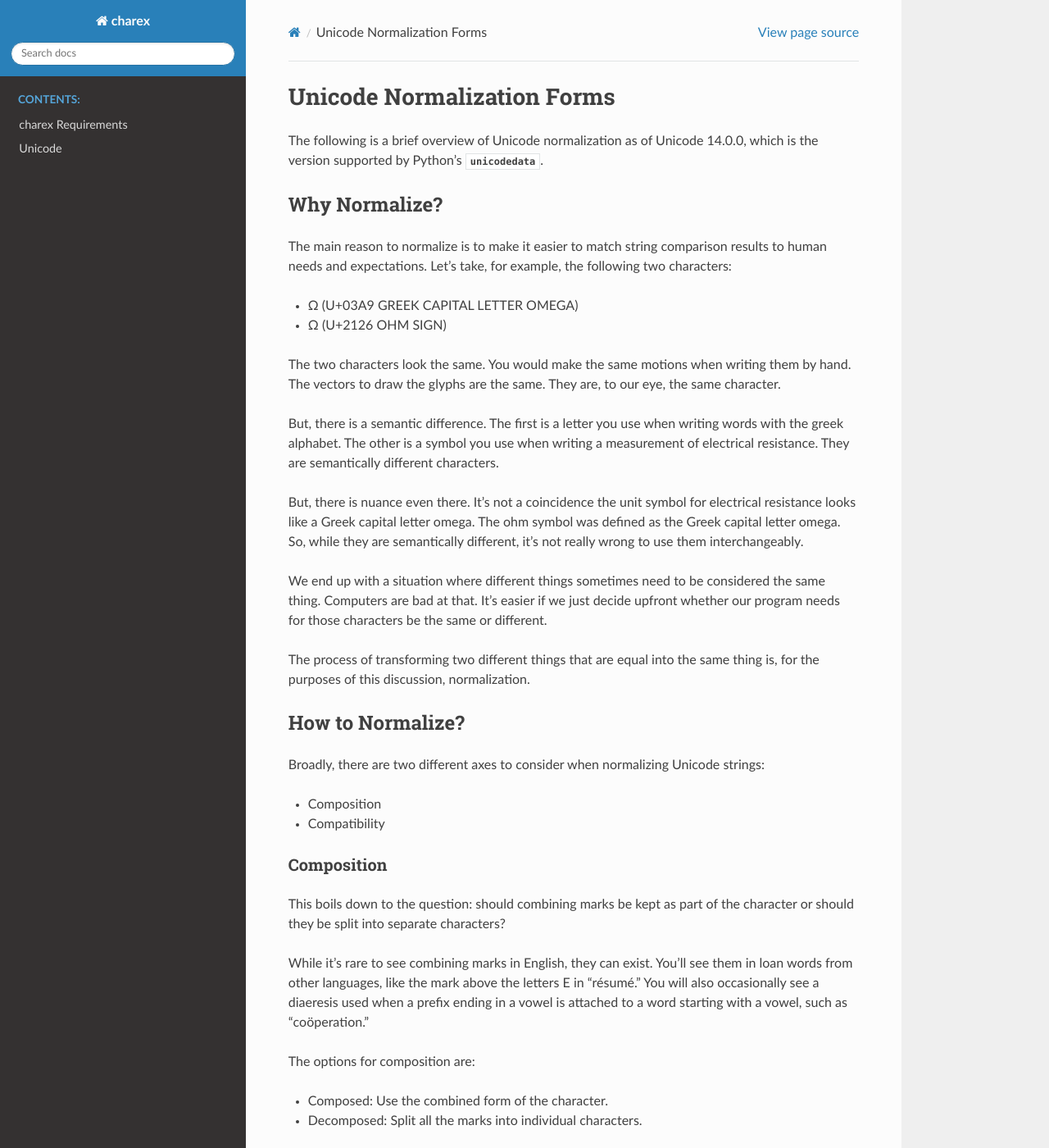
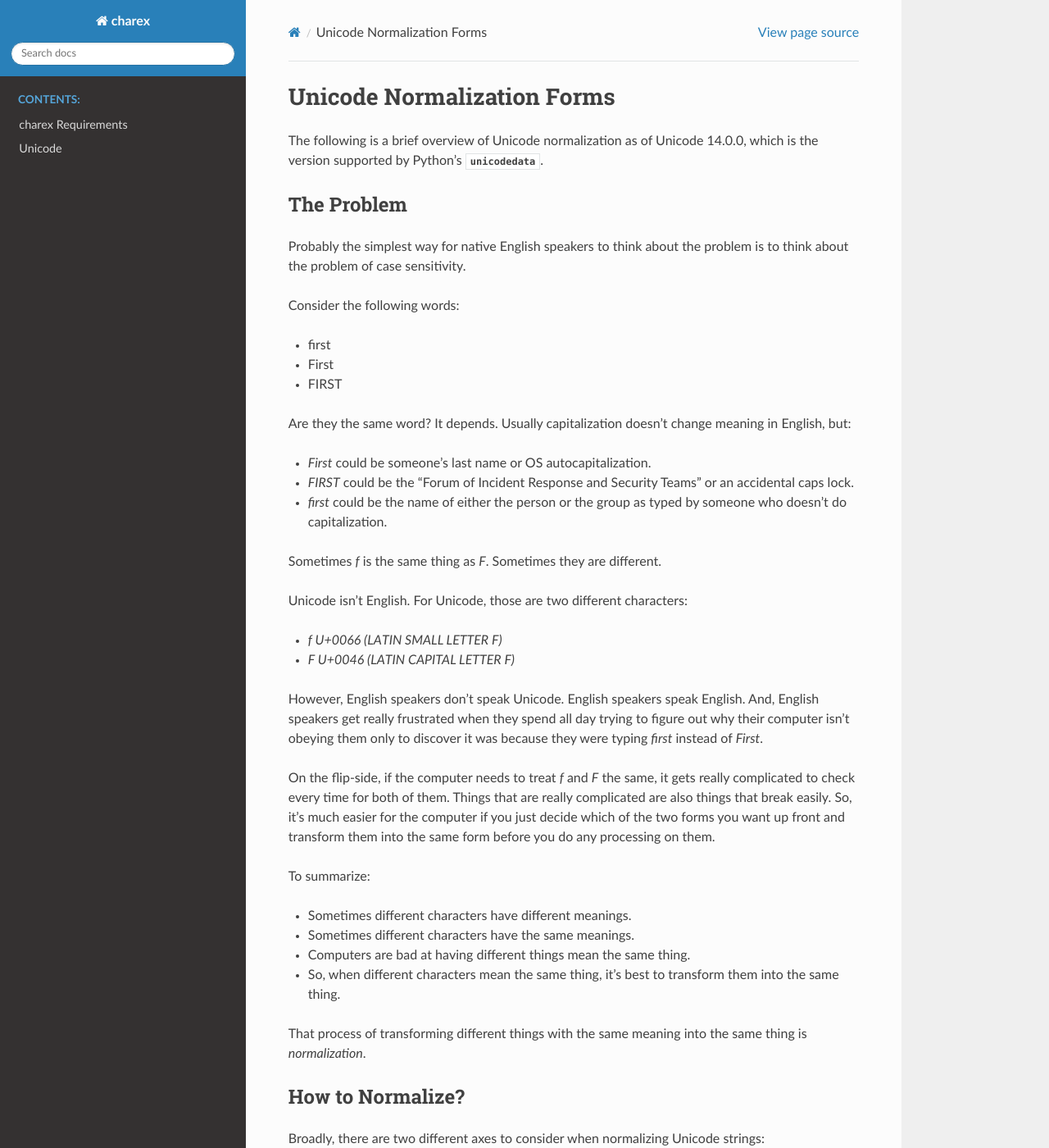
Before and after one commit to pji/charex, a Sphinx documentation site: the page built from docs/source/forms.rst, in a window 1280 px wide and 1400 px high. Shown: the whole window at 82% size. Built offline with Sphinx 7.4.7 and the Read the Docs theme 2.0.0, drawn with Linux system fonts in a browser that asks for light colours; some of the changed text lies outside the part shown.

```diff
--- a/docs/source/forms.rst
+++ b/docs/source/forms.rst
@@ -7,37 +7,55 @@ Unicode 14.0.0, which is the version supported by Python's
 :mod:`unicodedata`.
 
 
-Why Normalize?
-==============
-The main reason to normalize is to make it easier to match string
-comparison results to human needs and expectations. Let's take, for
-example, the following two characters:
+The Problem
+===========
+Probably the simplest way for native English speakers to think about
+the problem is to think about the problem of case sensitivity.
 
-*   Ω (U+03A9 GREEK CAPITAL LETTER OMEGA)
-*   Ω (U+2126 OHM SIGN)
+Consider the following words:
 
-The two characters look the same. You would make the same motions when
-writing them by hand. The vectors to draw the glyphs are the same. They
-are, to our eye, the same character.
+*   first
+*   First
+*   FIRST
 
-But, there is a semantic difference. The first is a letter you use when
-writing words with the greek alphabet. The other is a symbol you use
-when writing a measurement of electrical resistance. They are semantically
-different characters.
+Are they the same word? It depends. Usually capitalization doesn't
+change meaning in English, but:
 
-But, there is nuance even there. It's not a coincidence the unit symbol
-for electrical resistance looks like a Greek capital letter omega. The
-ohm symbol was defined as the Greek capital letter omega. So, while they
-are semantically different, it's not really wrong to use them
-interchangeably.
+*   `First` could be someone's last name or OS autocapitalization.
+*   `FIRST` could be the "Forum of Incident Response and Security Teams"
+    or an accidental caps lock.
+*   `first` could be the name of either the person or the group as
+    typed by someone who doesn't do capitalization.
 
-We end up with a situation where different things sometimes need to be
-considered the same thing. Computers are bad at that. It's easier if
-we just decide upfront whether our program needs for those characters
-be the same or different.
+Sometimes `f` is the same thing as `F`. Sometimes they are different.
 
-The process of transforming two different things that are equal into
-the same thing is, for the purposes of this discussion, normalization.
+Unicode isn't English. For Unicode, those are two different characters:
+
+*   `f U+0066 (LATIN SMALL LETTER F)`
+*   `F U+0046 (LATIN CAPITAL LETTER F)`
+
+However, English speakers don't speak Unicode. English speakers speak
+English. And, English speakers get really frustrated when they spend
+all day trying to figure out why their computer isn't obeying them only
+to discover it was because they were typing `first` instead of `First`.
+
+On the flip-side, if the computer needs to treat `f` and `F` the same,
+it gets really complicated to check every time for both of them. Things
+that are really complicated are also things that break easily. So,
+it's much easier for the computer if you just decide which of the two
+forms you want up front and transform them into the same form before
+you do any processing on them.
+
+To summarize:
+
+*   Sometimes different characters have different meanings.
+*   Sometimes different characters have the same meanings.
+*   Computers are bad at having different things mean the same thing.
+*   So, when different characters mean the same thing, it's best to
+    transform them into the same thing.
+
+That process of transforming different things with the same meaning into
+the same thing is :dfn:`normalization`.
 
 
 How to Normalize?
@@ -88,8 +106,10 @@ The following provide more information on normalization:
 
 *   `Unicode_Normalization_Forms`_
 *   `Unicode_Normalization_FAQ`_
+*   `UTR36 Unicode Security Considerations`_
 *   `Input_Validation_and_Data_Sanitization`_
 
 .. _Unicode_Normalization_Forms: https://www.unicode.org/reports/tr15/tr15-51.html#Introduction
 .. _Unicode_Normalization_FAQ: https://unicode.org/faq/normalization.html
+.. _`UTR36 Unicode Security Considerations`: https://unicode.org/reports/tr36/
 .. _Input_Validation_and_Data_Sanitization: https://wiki.sei.cmu.edu/confluence/display/java/Input+Validation+and+Data+Sanitization
```
Also changed, not shown: README.rst (+16 -15 lines), docs/source/index.rst (+16 -15 lines), 1 other file.
